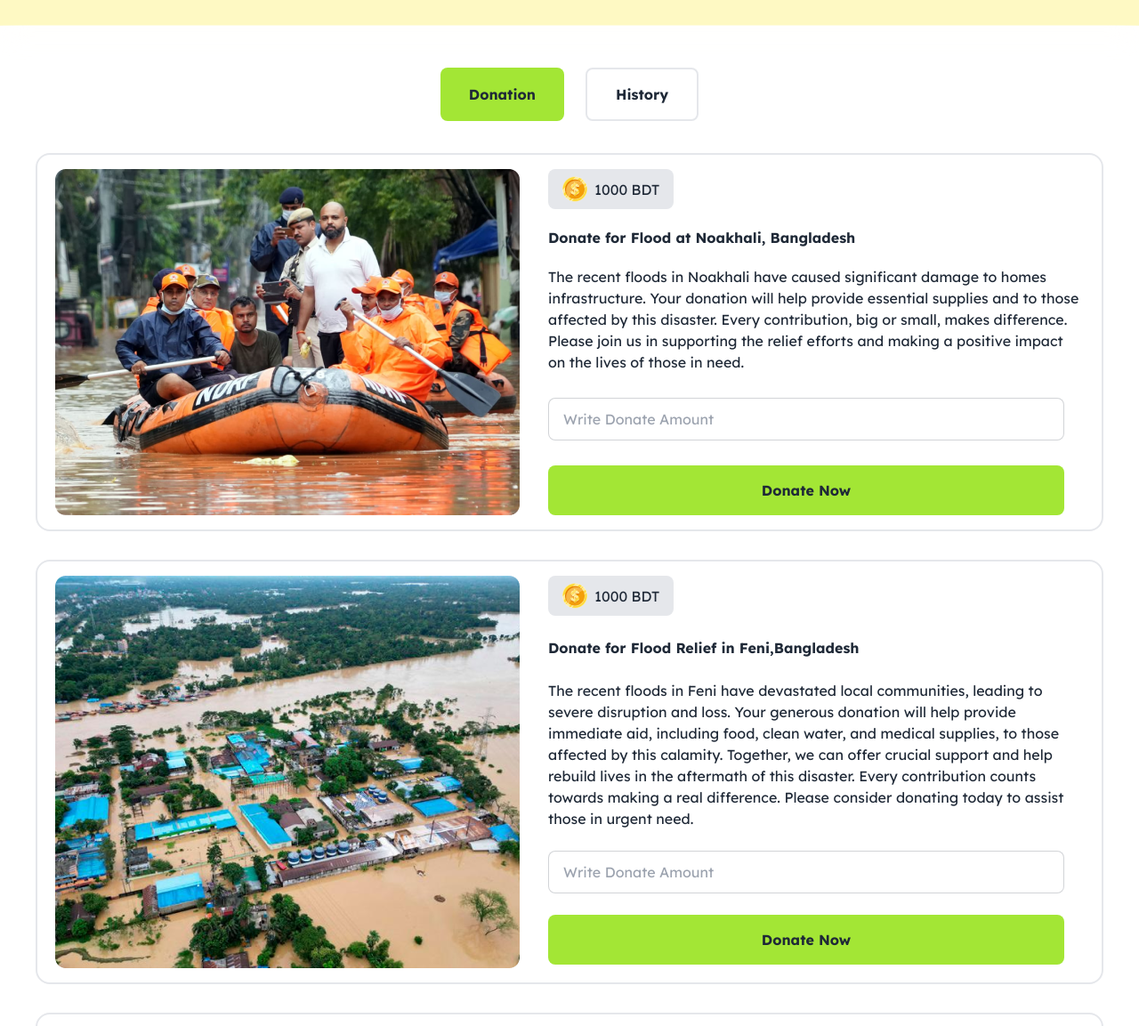
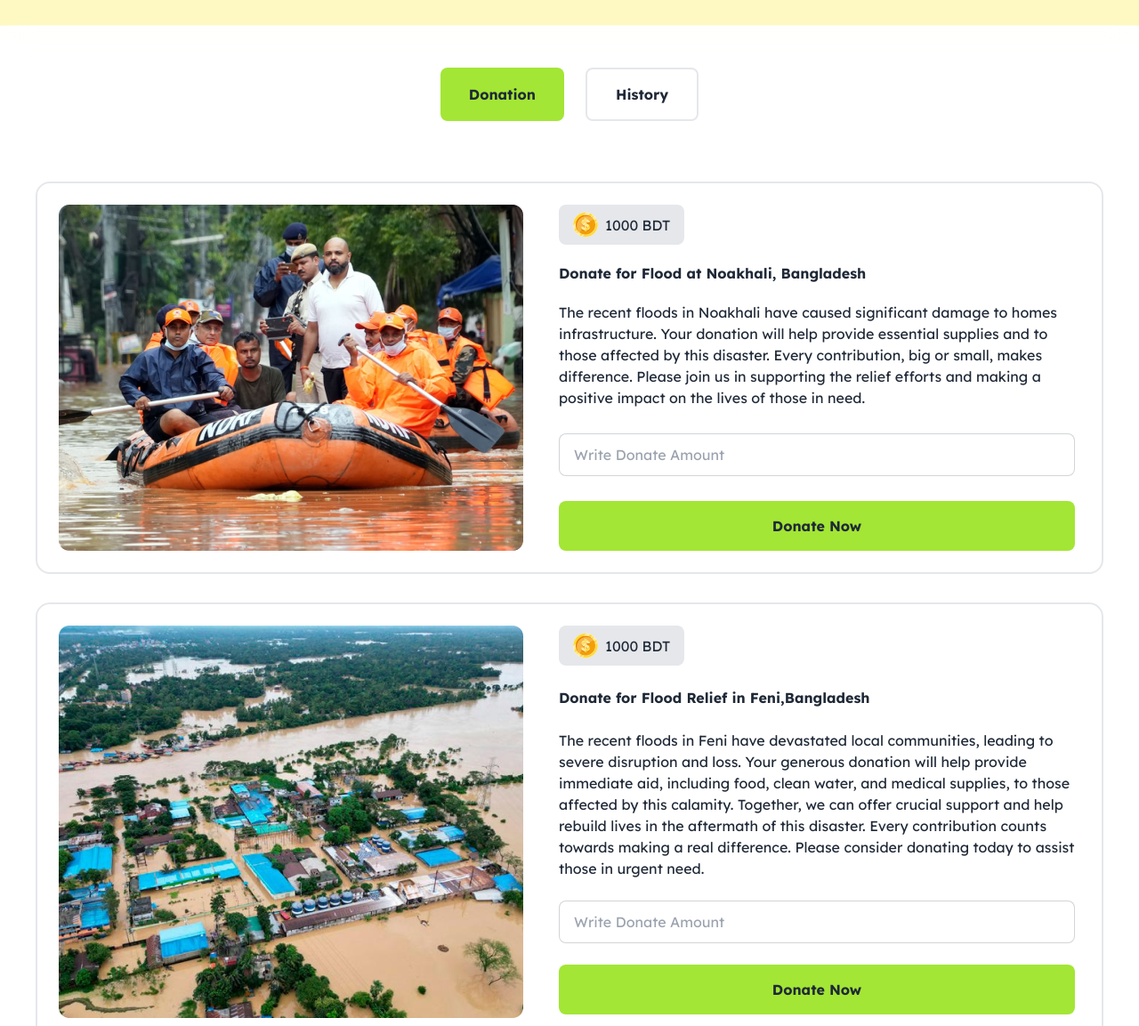
Before and after one commit to bayzedahmedandthe/Assaignment-5, a plain HTML site: page index.html in a window 1280 px wide. Shown: the part 84-1237 px from the top of the page at 89% size. Drawn offline with nearby package versions, Linux system fonts and the light colour scheme.

Commit message:
complate

```diff
--- a/index.html
+++ b/index.html
@@ -55,7 +55,7 @@
             <!-- buttons container end -->
         </header>
     </section>
-    <main class="mt-52">
+    <main class="mt-60">
         <!-- modal section start -->
         <button class="btn hidden" onclick="my_modal_1.showModal()">open modal</button>
         <dialog id="my_modal_1" class="modal ">
@@ -77,7 +77,7 @@
         <section id="section-donation">
             <!-- firest card container start -->
             <div class=" lg:max-w-[1200px] mx-auto">
-                <div class=" lg:flex mx-auto lg:gap-8 border-2 py-4 lg:w-full w-[90%] px-5 rounded-2xl">
+                <div class=" lg:flex mx-auto lg:gap-10 border-2 p-6 lg:w-full w-[90%]  rounded-2xl">
                     <img src="./assets/noakhali.png" alt="">
                     <div class="lg:mt-0 mt-8">
                         <button class="bg-gray-200 px-4 py-2 rounded-lg ">
@@ -104,7 +104,7 @@
             <!-- firest card container end -->
             <!-- secend card container start -->
             <div class=" max-w-[1200px] mx-auto mt-8">
-                <div class=" lg:flex mx-auto lg:w-full w-[90%] gap-8 border-2 py-4 px-5 rounded-2xl">
+                <div class=" lg:flex mx-auto lg:w-full w-[90%] gap-10 border-2 p-6 rounded-2xl">
                     <img src="./assets/feni.png" alt="">
                     <div class="lg:mt-0 mt-8">
                         <button class="bg-gray-200 px-4 py-2 rounded-lg ">
@@ -132,7 +132,7 @@
             <!-- secend card container end -->
             <!-- third card container start -->
             <div class=" max-w-[1200px] mx-auto mt-8">
-                <div class=" lg:flex mx-auto lg:w-full w-[90%] gap-8 border-2 py-4 px-5 rounded-2xl">
+                <div class=" lg:flex mx-auto lg:w-full w-[90%] gap-10 border-2 p-6 rounded-2xl">
                     <img src="./assets/quota-protest.png" alt="">
                     <div class="lg:mt-0 mt-9">
                         <button class="bg-gray-200 px-4 py-2 rounded-lg ">
```
